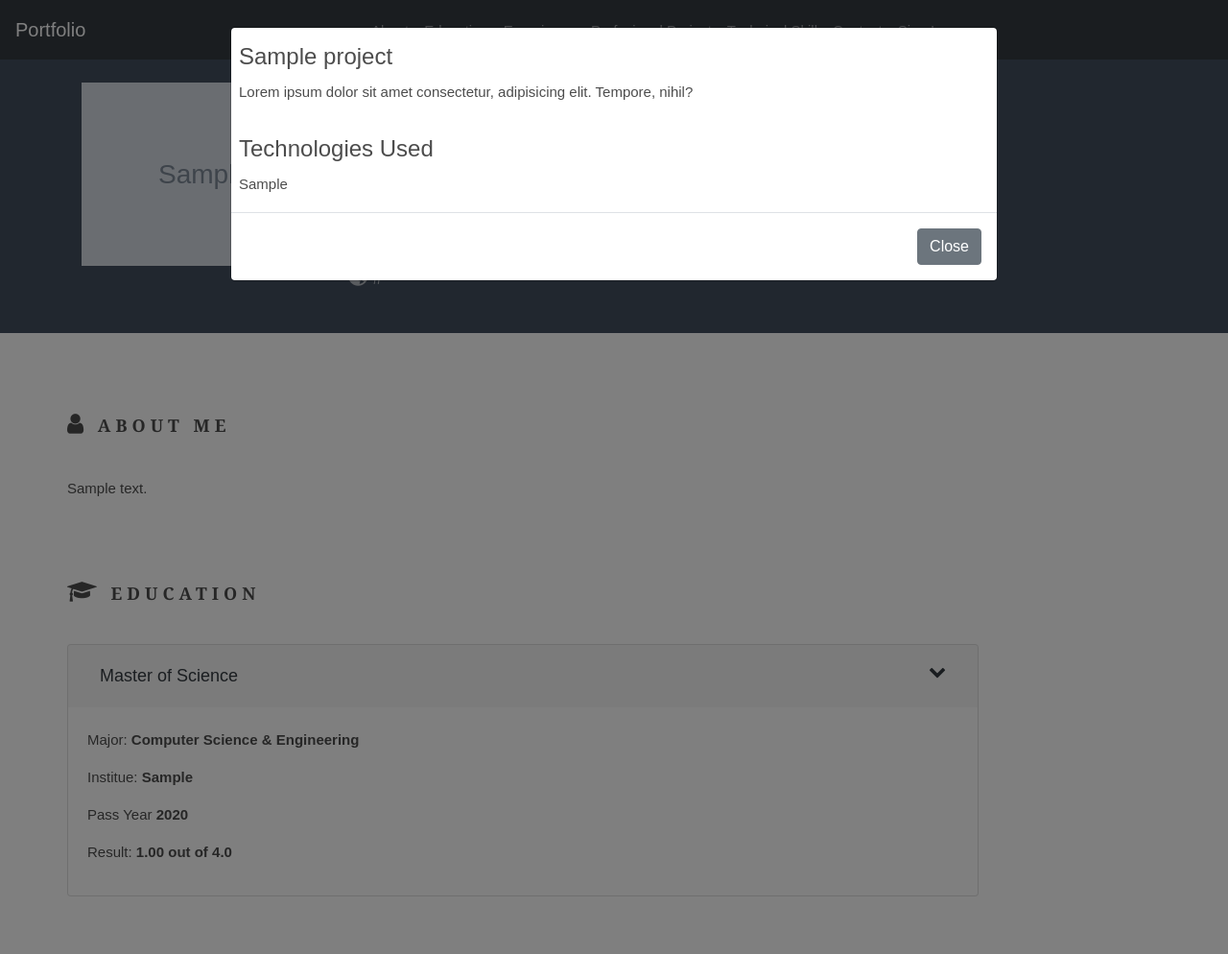
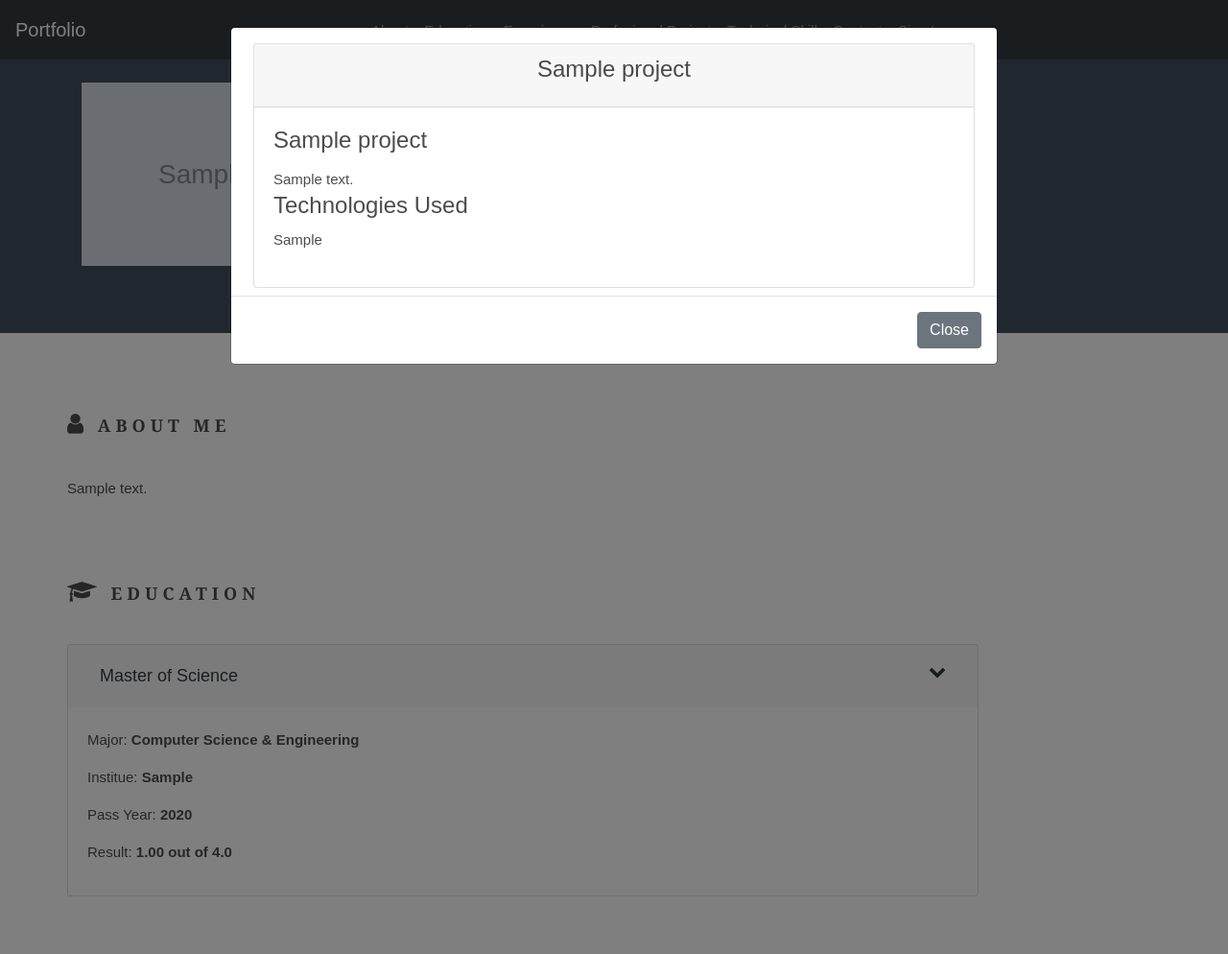
Before and after one commit to MoinulHossainNabil/Dj-Portfolio, a Django app: page /portfolio/ in a window 1280 px wide, after a click on "View Description". Shown: the whole page at 96% size. Run offline with Django 3.2, Linux system fonts and the light colour scheme; tables that the repository leaves empty hold one stand-in row (values such as "Sample post"); grey boxes marked "Sample" are stand-in pictures; some libraries are stand-ins or nearby versions.

Commit message:
updated ui changed project descritpion text field to rich text field

```diff
--- a/portfolio_app/forms.py
+++ b/portfolio_app/forms.py
@@ -36,7 +36,8 @@ class ExperienceForm(forms.ModelForm):
         super().__init__(*args, **kwargs)
         self.fields['company_name'].widget.attrs.update({"placeholder": "Enter company name"})
         self.fields['role'].widget.attrs.update({"placeholder": "Enter role"})
-
+        self.fields['started_work_from'].widget.attrs.update({"placeholder": "Format YY-MM-DD i.e. 2020-01-01"})
+        self.fields['worked_till'].widget.attrs.update({"placeholder": "Format YY-MM-DD i.e. 2020-01-01"})
     class Meta:
         model = Experience
         fields = ('company_name', 'role', 'work_description', 'started_work_from', 'worked_till')
--- a/portfolio_app/models.py
+++ b/portfolio_app/models.py
@@ -113,7 +113,7 @@ class Project(models.Model):
     image = models.ImageField(upload_to=upload_project_image_to, null=True)
     project_type = models.CharField(max_length=30, choices=PROJECT_TYPE)
     used_technologies = models.TextField(blank=True, null=True)
-    description = models.TextField(blank=True, null=True)
+    description = RichTextField(blank=True, null=True)
     project_link = models.URLField(blank=True, null=True)
     code_link = models.URLField(blank=True, null=True)
 
--- a/templates/account/login.html
+++ b/templates/account/login.html
@@ -17,6 +17,7 @@
 {% get_providers as socialaccount_providers %}
 
 <form class="login col-md-8 m-auto" method="POST" action="{% url 'account_login' %}">
+  <h4 class="my-3">Sign in to create/update your prortfolio</h4>
   {% csrf_token %}
   {{ form|crispy }}
   {% if redirect_field_value %}
--- a/templates/education.html
+++ b/templates/education.html
@@ -58,7 +58,7 @@
                   >
                 </p>
                 <p class="card-title">
-                  Pass Year
+                  Pass Year:
                   <strong class="font-weigth-bold"
                     >{{education.pass_year}}</strong
                   >
--- a/templates/professional_project.html
+++ b/templates/professional_project.html
@@ -7,13 +7,13 @@
             {% for project in professional_project_qs %}
             <div class="col-md-6 mb-3 pl-0">
                 <div class="card">
-                    <div class="card-header text-center">
+                    <div class="card-header text-center text-white" style="background-color: #2F4F4F;">
                         <h4 class="lead text-capitalize">
                         {{project.title}}
                         </h4>
                     </div>
                     <div class="card-body text-center">
-                        <h4 class="card-title lead text-capitalize">Key Technologies</h4>
+                        <h4 class="card-title lead text-capitalize font-weight-bold">Key Technologies</h4>
                         {% if project.used_technologies %}
                         <p class="lead font-weight-normal card-text pt-1 m-0 text-capitalize">{{project.used_technologies}}</p>
                         {% endif %}
@@ -42,19 +42,21 @@
           <div class="modal-content">
             <div class="container">
               <div class="row mt-3 px-2">
-                <div>
-                  <h4>{{project.title}}</h4>
-                  <p>
-                    Lorem ipsum dolor sit amet consectetur, adipisicing elit. Tempore, nihil?
-                  </p>
+                <div class="col-md-12">
+                  <div class="card col-12 p-0 mb-2">
+                      <div class="card-header">
+                        <h4 class="card-title text-center">{{project.title}}</h4>
+                      </div>
+                      <div class="card-body text-justify">
+                        <h4 class="card-title">{{project.title}}</h4>
+                        {{project.description|safe}}
+                        <h4>Technologies Used</h4>
+                        <p>{{project.used_technologies}}</p>
+                      </div>
+                  </div>
                 </div>
               </div>
-              <div class="row mt-3 px-2">
-                <div>
-                  <h4>Technologies Used</h4>
-                  <p>{{project.used_technologies}}</p>
-                </div>
-              </div>
+
             </div>
             <div class="modal-footer">
               <button
--- a/templates/profile_head.html
+++ b/templates/profile_head.html
@@ -27,6 +27,11 @@
         padding-top: 20px;
     }
   }
+  @media only screen and (max-width: 400px) {
+    .profile-info a {
+      font-size: small;
+    }
+  }
   @media only screen and (max-width:311px) {
       .name-profile-head, .role-profile-head {
           font-size: 1.45rem;
@@ -53,7 +58,7 @@
           {% if profile_qs.profession %}
           <h3 class="role-profile-head">{{profile_qs.profession}}</h3>
           {% endif %}
-          <ul class="list-unstyled pt-2">
+          <ul class="list-unstyled personal-head pt-2">
             {% if profile_qs.address %}
             <li>
               <a href="" class="text-decoration-none">
--- a/templates/project_form.html
+++ b/templates/project_form.html
@@ -11,6 +11,7 @@
       {% endif %}
         <form class="form" method="post" enctype="multipart/form-data">
           {% csrf_token %}
+          {{form.media}}
           {{form|crispy}}
           <button type="submit" class="btn btn-primary btn-block">Submit</button>
       </form>
```
Also changed, not shown: templates/personal_project.html (+23 -14 lines), templates/profile/user_education.html (+23 -2 lines), templates/profile/user_personal_project.html (+5 -3 lines), portfolio_app/migrations/0011_auto_20201202_1001.py (added).
